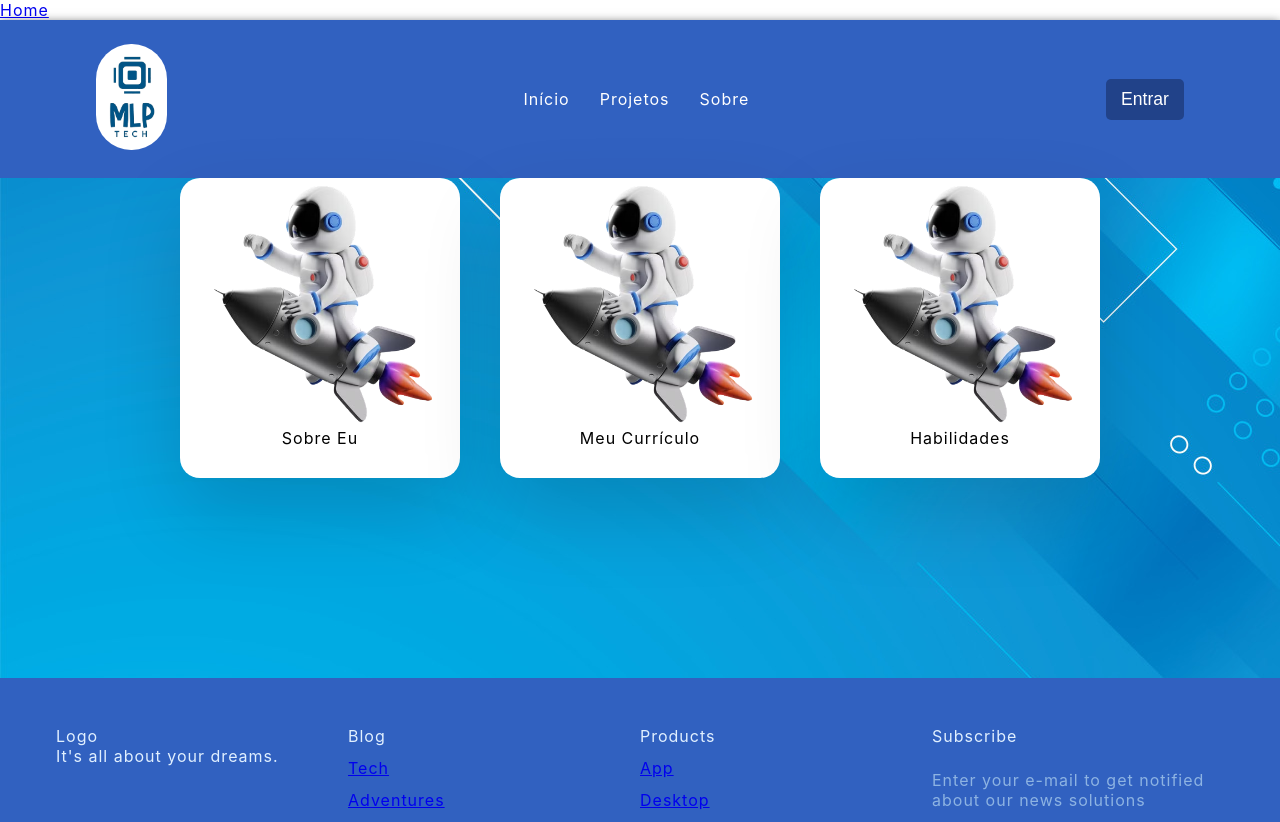
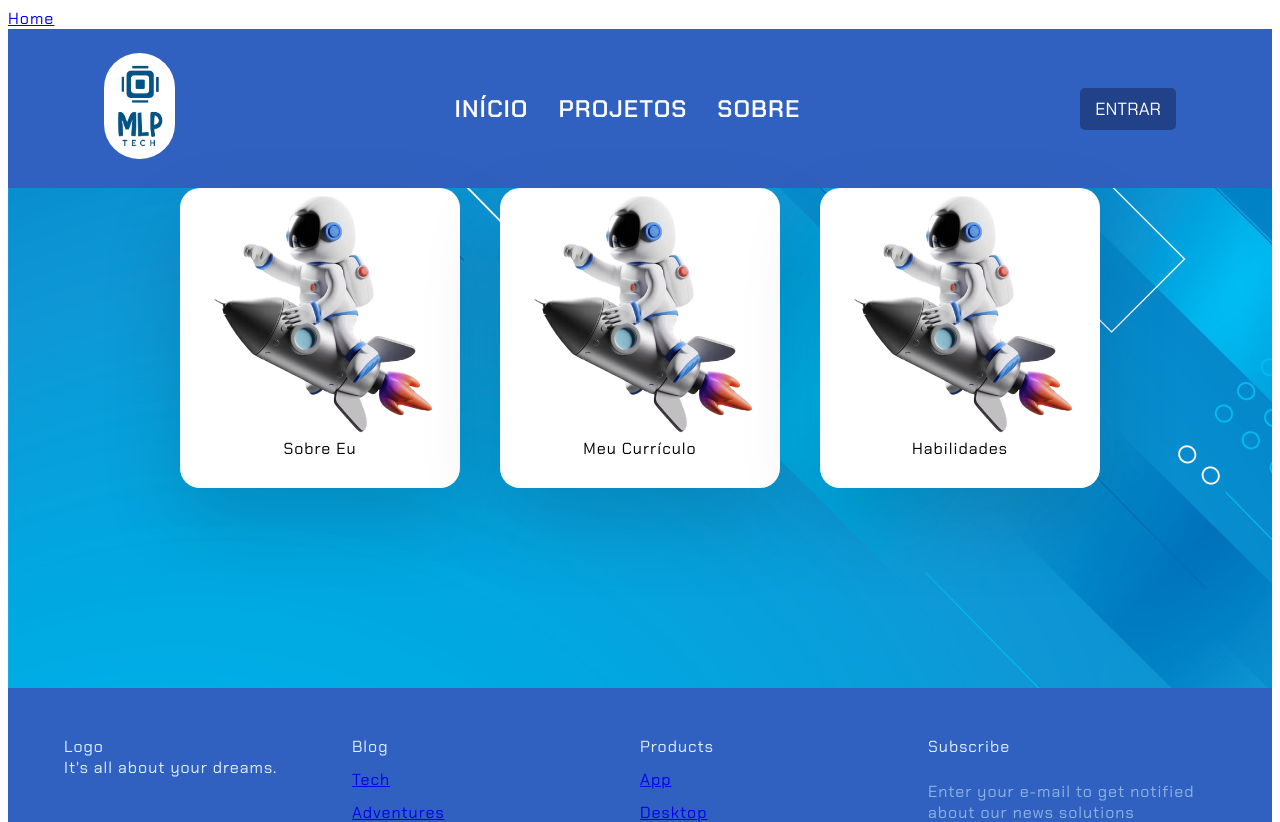
Before and after one commit to mateuslph/portifolio-foguete-react, a React (Create React App) app: page /home in a window 1280 px wide. Shown: the top 822 px of the page. Built offline with nearby package versions, Linux system fonts and the light colour scheme.

Commit message:
estiliza header

```diff
--- a/src/App.css
+++ /dev/null
@@ -1,38 +0,0 @@
-.App {
-  text-align: center;
-}
-
-.App-logo {
-  height: 40vmin;
-  pointer-events: none;
-}
-
-@media (prefers-reduced-motion: no-preference) {
-  .App-logo {
-    animation: App-logo-spin infinite 20s linear;
-  }
-}
-
-.App-header {
-  background-color: #282c34;
-  min-height: 100vh;
-  display: flex;
-  flex-direction: column;
-  align-items: center;
-  justify-content: center;
-  font-size: calc(10px + 2vmin);
-  color: white;
-}
-
-.App-link {
-  color: #61dafb;
-}
-
-@keyframes App-logo-spin {
-  from {
-    transform: rotate(0deg);
-  }
-  to {
-    transform: rotate(360deg);
-  }
-}
--- a/src/App.js
+++ /dev/null
@@ -1,26 +0,0 @@
-import { Link, Route, BrowserRouter as Router, Routes } from 'react-router-dom';
-import './App.css';
-import Home from './Home/Home';
-import RenderFooter from './RenderFooter/RenderFooter';
-import RenderHeader from './RenderHeader/RenderHeader';
-
-function App() {
-  return (
-    <Router>
-      <nav>
-        <Link to="/home">Home</Link>
-      </nav>
-      <Routes>
-        <Route path="/home" element={
-          <div>
-            <RenderHeader />
-            <Home />
-            <RenderFooter />
-          </div>
-          } />
-      </Routes>
-    </Router>
-  );
-}
-
-export default App;
--- /dev/null
+++ b/src/App.jsx
@@ -0,0 +1,27 @@
+import Home from './Home/Home';
+import RenderFooter from './RenderFooter/RenderFooter';
+import RenderHeader from './RenderHeader/RenderHeader';
+import { BrowserRouter, Routes, Route, Link } from 'react-router-dom';
+
+function App() {
+  return (
+    <div>
+      <BrowserRouter>
+        <nav>
+          <Link to="/home">Home</Link>
+        </nav>
+        <Routes>
+          <Route path="/home" element={
+            <div>
+              <RenderHeader />
+              <Home />
+              <RenderFooter />
+            </div>
+          } />
+        </Routes>
+      </BrowserRouter>
+    </div>
+  );
+}
+
+export default App;
--- a/src/RenderHeader/RenderHeader.jsx
+++ b/src/RenderHeader/RenderHeader.jsx
@@ -4,13 +4,13 @@ import ImageLogo from '../assets/images/logo-mlp-tech-art.png';
 
 const StyledHeader = styled.header`
   background-color: #3161C0;
-  box-shadow: 0px 3px 10px #464646;
-  /* Additional styles for the header */
 
   @media screen and (max-width: 768px) {
     /* Add responsive styles here */
   }
-`;
+`
+
+/* Navbar */
 
 const NavBar = styled.nav`
   justify-content: space-between;
@@ -23,10 +23,11 @@ const NavBar = styled.nav`
   }
 `
 
+/* Logo */
+
 const LogoImg = styled.img`
   padding: 8px;
   height: 90px;
-  background-size: cover;
   background-color: #fff;
   border-radius: 35px;
   /* Additional styles for logo */
@@ -37,26 +38,34 @@ const LogoImg = styled.img`
   }
 `
 
+/* List */
+
 const NavList = styled.div`
   display: flex;
   align-items: center;
+  font-size: x-large;
+  text-transform: uppercase;
+  font-weight: 600;
 `
 
 const NavListUl = styled.ul`
   display: flex;
-  justify-content: center;
-  list-style: none;
 `
 
 const UlLi = styled.li`
   align-items: center;
   margin: 0 15px;
+
+  & :hover {
+    cursor: pointer;
+  }
 `
 
 const NavLink = styled.a`
-  text-decoration: none;
   color: #fff;
 `
+
+/* Button Desktop */
 
 const LoginButton = styled.div`
   display: flex;
@@ -72,8 +81,7 @@ const Button = styled.button`
   padding: 10px 15px;
   border-radius: 5px;
   background-color: #214289;
-  color: #fff;
-  font-size: 1rem;
+  cursor: pointer;
 
   @media screen and (max-width: 768px) {
     width: 100%;
@@ -83,9 +91,11 @@ const Button = styled.button`
 const ButtonAncora = styled.a`
   text-decoration: none;
   color: #fff;
-  font-weight: 500;
   font-size: 1.1rem;
+  text-transform: uppercase;
+  font-family: 'Chakra Petch', sans-serif;
 `
+/* Button Mobile */
 
 const MobileMenuIcon = styled.div`
   display: none;
--- a/src/index.css
+++ b/src/index.css
@@ -1,9 +1,7 @@
-@import url('https://fonts.googleapis.com/css2?family=Poppins:wght@100;200;300;400&display=swap');
+@import url('https://fonts.googleapis.com/css2?family=Chakra+Petch:ital,wght@0,300;0,400;0,500;0,600;0,700;1,300;1,400;1,500;1,600;1,700&display=swap');
 
 body {
-    padding: 0;
-    margin: 0;
-    font-family: 'Inter', sans-serif;
+    font-family: 'Chakra Petch', sans-serif;
     box-sizing: border-box;
     letter-spacing: 1px;
 
```
